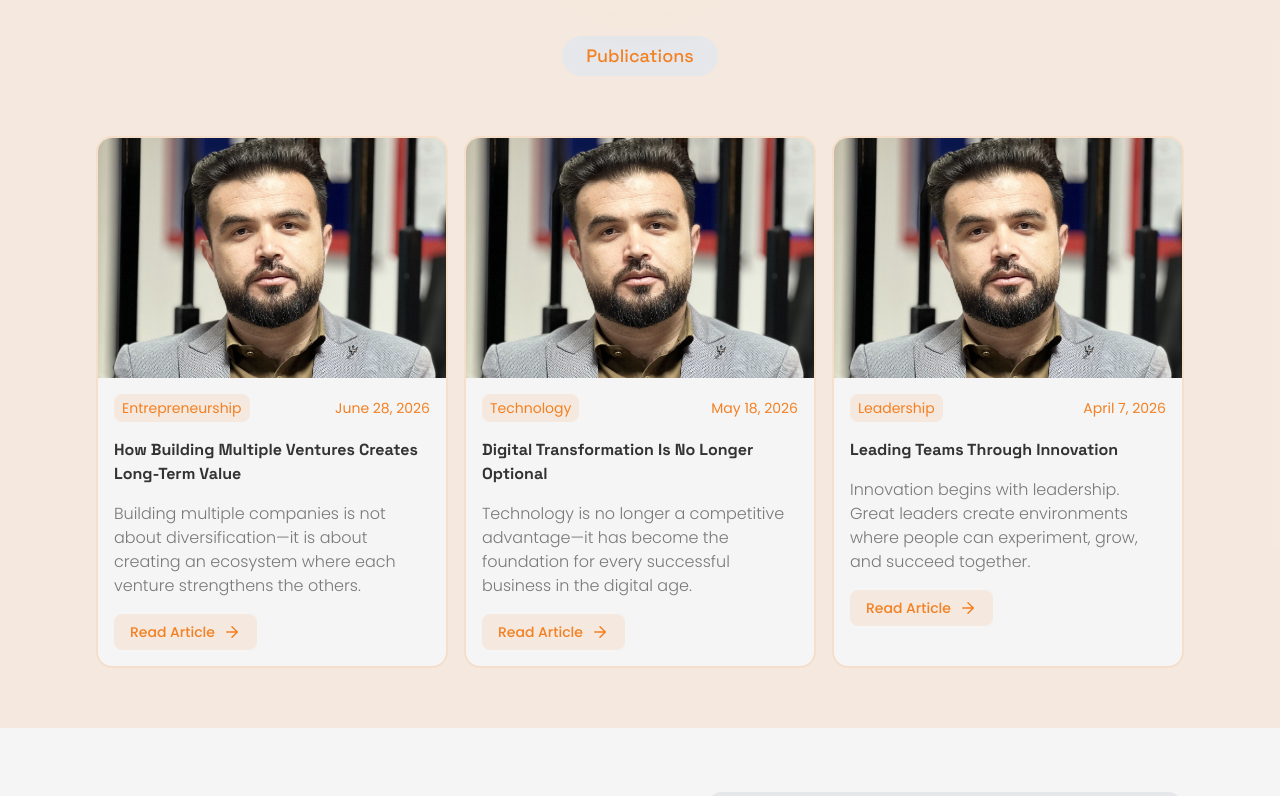
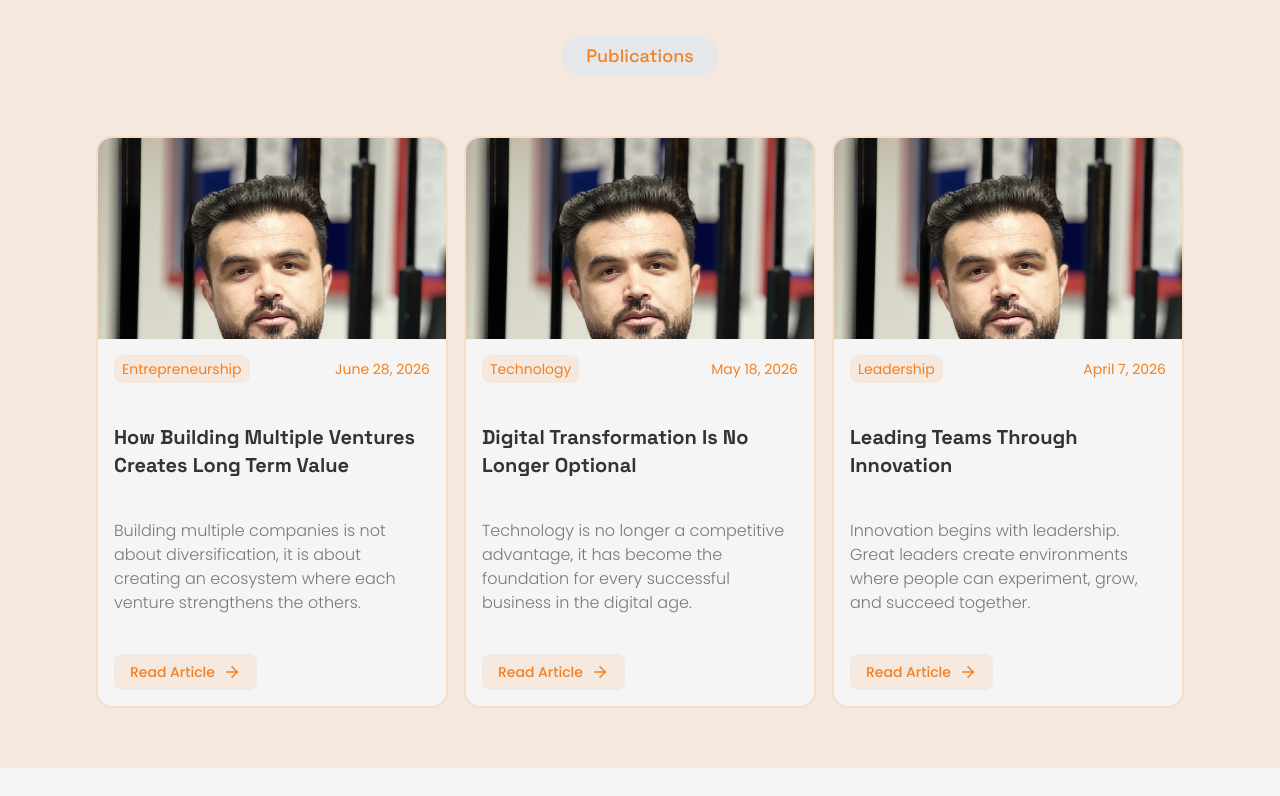
Before and after one commit to AbdulhayMuslim/zia-ashna-website, a Next.js app: page / in a window 1280 px wide. Shown: the part 4280-5076 px from the top of the page. Built offline with nearby package versions, Linux system fonts and the light colour scheme.

Commit message:
single page design completed. postcard texts optimized in light and dark mode

```diff
--- a/src/app/blog/[slug]/page.js
+++ b/src/app/blog/[slug]/page.js
@@ -0,0 +1,77 @@
+import Image from "next/image";
+import { notFound } from "next/navigation";
+
+import Container from "@/components/ui/Container";
+import { posts } from "@/data/posts";
+
+export default async function BlogPost({ params }) {
+  const { slug } = await params;
+
+  const post = posts.find((post) => post.slug === slug);
+
+  if (!post) {
+    notFound();
+  }
+
+  return (
+    <main className="min-h-screen py-30">
+      <Container className="max-w-5xl mx-auto">
+        {/* Hero Image */}
+        <div className="overflow-hidden flex justify-center mb-10">
+          <Image
+            src={post.image}
+            alt={post.title}
+            priority
+            className="w-1/2 h-1/2 rounded-3xl object-cover"
+          />
+        </div>
+
+        {/* Meta */}
+        <div className="flex flex-wrap justify-between items-center gap-4 mb-6">
+          <span
+            className="
+              px-3 py-1
+              rounded-full
+              bg-brand-primary/10
+              text-brand-primary
+              text-sm
+            "
+          >
+            {post.category}
+          </span>
+
+          <span className="text-sm text-text dark:text-text-dark/70">
+            {post.date}
+          </span>
+        </div>
+
+        {/* Title */}
+        <h1
+          className="
+            text-3xl lg:text-5xl
+            font-bold
+            mb-8
+            text-heading-soft dark:text-heading-dark/80
+          "
+        >
+          {post.title}
+        </h1>
+
+        {/* Content */}
+        <article
+          className="
+            whitespace-pre-line
+
+            text-md lg:text-lg
+            leading-relaxed
+
+            text-text
+            dark:text-text-dark/70
+          "
+        >
+          {post.content}
+        </article>
+      </Container>
+    </main>
+  );
+}
--- a/src/app/globals.css
+++ b/src/app/globals.css
@@ -2,6 +2,10 @@
 @import "tailwindcss";
 
 @custom-variant dark (&:where(.dark, .dark *));
+
+#root {
+  overflow-x: clip;
+}
 
 html {
   scroll-behavior: smooth;
--- a/src/components/sections/Contact.jsx
+++ b/src/components/sections/Contact.jsx
@@ -4,7 +4,7 @@ import ContactForm from "../forms/ContactForm";
 import SectionTitle from "../ui/SectionTitle";
 import FadeLeft from "../animations/FadeLeft";
 import { CheckCircle } from "lucide-react";
-import Card from "../ui/Card";
+import ZoomIn from "../animations/ZoomIn";
 
 export default function Contact() {
   return (
@@ -28,6 +28,7 @@ export default function Contact() {
           </FadeLeft>
 
           {/* Steps */}
+          <ZoomIn className="w-full">
             <div className="w-full grid grid-cols-3 grid-rows-2 gap-4 place-items-center">
               <div className="rounded-xl bg-brand-primary/10 text-brand-primary p-4 flex flex-col justify-center items-center h-full w-full gap-2">
                 <CheckCircle />
@@ -59,6 +60,7 @@ export default function Contact() {
                 <h4 className="text-brand-primary">Staff</h4>
               </div>
             </div>
+          </ZoomIn>
         </div>
 
         <div className="w-full md:w-[70%] lg:w-[45%]">
--- a/src/components/sections/Publications.jsx
+++ b/src/components/sections/Publications.jsx
@@ -24,11 +24,20 @@ export default function Publications() {
           sm:grid-cols-2
           lg:grid-cols-3
           gap-4
-          items-stretch
+
         "
         >
           {posts.map((post) => (
-            <PostCard key={post.id} {...post} />
+            <PostCard
+              key={post.id}
+              image={post.image}
+              category={post.category}
+              date={post.date}
+              title={post.title}
+              text={post.excerpt}
+              btn="Read Article"
+              href={`/blog/${post.slug}`}
+            />
           ))}
         </FadeRight>
       </Container>
--- a/src/components/ui/PostCard.jsx
+++ b/src/components/ui/PostCard.jsx
@@ -45,12 +45,12 @@ export default function PostCard({
           src={image}
           alt={title || "Blog post"}
           sizes="(max-width:768px)100vw,(max-width:1024px)50vw,400px"
-          className="w-full h-60 object-cover duration-400 group-hover:scale-110"
+          className="w-full h-80 object-cover duration-400 group-hover:scale-110"
         />
       </div>
 
       {/* Content */}
-      <div className="p-4 flex flex-col justify-between gap-4">
+      <div className="p-4 flex flex-col justify-between h-full">
         <div className="flex items-center justify-between">
           <div className="py-1 px-2 bg-brand-primary/10 rounded-lg text-brand-primary text-sm">
             {category}
@@ -59,11 +59,11 @@ export default function PostCard({
           <div className="text-brand-primary text-sm">{date}</div>
         </div>
 
-        <h3 className="font-semibold text-md duration-300 text-heading-soft group-hover:text-brand-primary">
+        <h3 className="font-semibold text-xl duration-300 text-heading-soft dark:text-heading-dark/80 group-hover:text-brand-primary">
           {title}
         </h3>
 
-        <p className="font-light text-md text-text dark:text-text-dark/80">
+        <p className="font-light text-md text-text dark:text-text-dark/70">
           {text}
         </p>
 
--- a/src/data/navigation.js
+++ b/src/data/navigation.js
@@ -9,33 +9,33 @@ import {
 
 export const navigationLinks = [
   {
-    href: "#home",
+    href: "/#home",
     icon: House,
     label: "Home",
   },
   {
-    href: "#about",
+    href: "/#about",
     icon: User,
     label: "About",
   },
   {
-    href: "#activity",
+    href: "/#activity",
     icon: BriefcaseBusiness,
     label: "Activity",
   },
   {
-    href: "#history",
+    href: "/#history",
     icon: Building2,
     label: "History",
   },
 
   {
-    href: "#publications",
+    href: "/#publications",
     icon: BookOpen,
     label: "Publications",
   },
   {
-    href: "#contact",
+    href: "/#contact",
     icon: Mail,
     label: "Contact",
   },
--- a/src/data/posts.js
+++ b/src/data/posts.js
@@ -3,34 +3,71 @@ import profile from "@/assets/images/profile.jpg";
 export const posts = [
   {
     id: 1,
+    slug: "how-building-multiple-ventures",
+
     image: profile,
     category: "Entrepreneurship",
     date: "June 28, 2026",
-    title: "How Building Multiple Ventures Creates Long-Term Value",
-    text: "Building multiple companies is not about diversification—it is about creating an ecosystem where each venture strengthens the others.",
-    btn: "Read Article",
-    href: "/blog/how-building-multiple-ventures",
+
+    title: "How Building Multiple Ventures Creates Long Term Value",
+
+    excerpt:
+      "Building multiple companies is not about diversification, it is about creating an ecosystem where each venture strengthens the others.",
+
+    content: `
+Building successful ventures requires more than identifying opportunities.
+
+It requires building systems that reinforce one another and create long-term value.
+
+Many entrepreneurs focus on a single business. While that approach can be effective, creating multiple ventures can generate synergies that accelerate growth across all businesses.
+
+At Asan Technology, Tawangar Educational Consultancy, and Hamkar Educational Consultancy, we discovered that each organization strengthens the others through shared expertise, networks, and resources.
+
+Entrepreneurship is not only about creating companies, it is about creating ecosystems.
+    `,
   },
 
   {
     id: 2,
+    slug: "digital-transformation",
+
     image: profile,
     category: "Technology",
     date: "May 18, 2026",
+
     title: "Digital Transformation Is No Longer Optional",
-    text: "Technology is no longer a competitive advantage—it has become the foundation for every successful business in the digital age.",
-    btn: "Read Article",
-    href: "/blog/digital-transformation",
+
+    excerpt:
+      "Technology is no longer a competitive advantage, it has become the foundation for every successful business in the digital age.",
+
+    content: `
+Digital transformation is no longer optional.
+
+Organizations that embrace technology can operate more efficiently, serve customers better, and compete globally.
+
+Technology should be viewed as a growth engine rather than a cost center.
+    `,
   },
 
   {
     id: 3,
+    slug: "leadership",
+
     image: profile,
     category: "Leadership",
     date: "April 7, 2026",
+
     title: "Leading Teams Through Innovation",
-    text: "Innovation begins with leadership. Great leaders create environments where people can experiment, grow, and succeed together.",
-    btn: "Read Article",
-    href: "/blog/leadership",
+
+    excerpt:
+      "Innovation begins with leadership. Great leaders create environments where people can experiment, grow, and succeed together.",
+
+    content: `
+Leadership is not about authority.
+
+It is about creating conditions where people can do their best work.
+
+The most successful organizations empower their teams to learn, innovate, and take ownership.
+    `,
   },
 ];
```
Also changed, not shown: src/components/forms/ContactForm.jsx (+19 -4 lines). Lines whose indentation alone changed are shown as unchanged.
